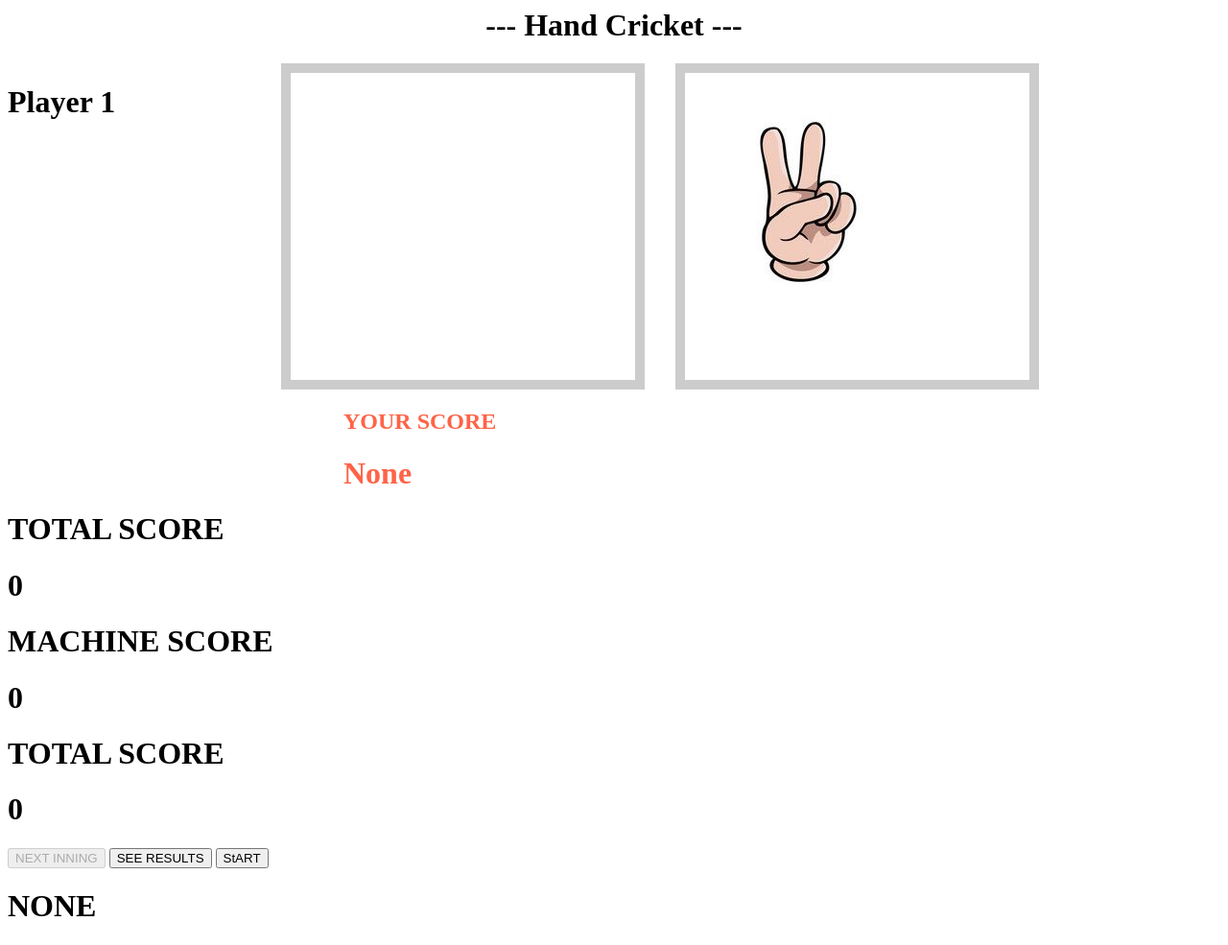
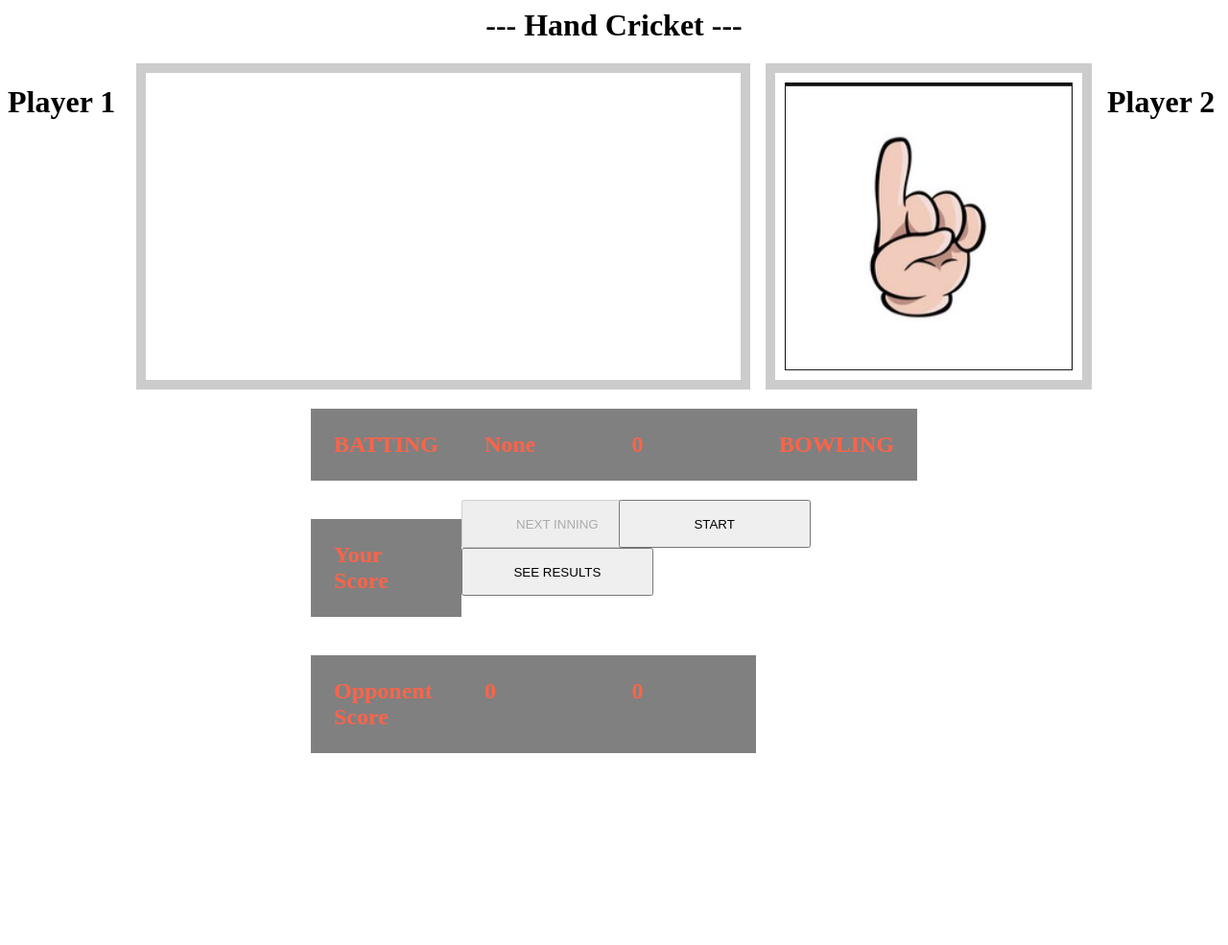
Before and after one commit to anshumyname/Hand-Cricket, a Flask app: page / in a window 1280 px wide. Shown: the whole page at 96% size. After the commit the page ends 785 px from the top, so only its background shows below. Run offline with Flask 2, Linux system fonts and the light colour scheme.

Commit message:
match working

```diff
--- a/server.py
+++ b/server.py
@@ -2,9 +2,8 @@ from flask import Flask, render_template, request, jsonify, Response, make_respo
 import requests
 from FIveFingerAPI import FiveFingerAPI
 from PIL import Image
+import numpy as np
 
-import numpy as np
-from camera import VideoCamera
 
 
 app= Flask(__name__)
@@ -29,7 +28,7 @@ def image():
     image_object = np.array(Image.open(image_file).convert('RGB'))
     image_object = image_object[:, :, ::-1].copy()
     score= FiveFingerAPI().runmodel(image_object)
-    print(score)
+
     d={"message": str(score)}
     return jsonify(d)
 
--- a/simulate.js
+++ /dev/null
@@ -1,55 +0,0 @@
-var m;
-
-var a= document.getElementsByClassName("score");
-var gsum=0; var gyt=0;
-var inning1=0;
-
-function play(){
-  call();
-}
-
-function getRandomInt(max) {
-  return Math.floor(Math.random() * Math.floor(max));
-}
-
-
-function f(){
-  var x= 1+getRandomInt(12);
-  var y=1+getRandomInt(12);
-  // x=~~x;
-  // y=~~y;
-  document.getElementsByClassName("score")[0].innerHTML=x;
-  document.getElementsByClassName("mscore")[0].innerHTML=y;
-  if(x==y){
-    inning1=inning1^1;
-    document.getElementById("next").disabled=false;
-    alert("___YOU_ARE_OUT__");
-    clearInterval(m);
-    return;
-  }
-  if(inning1==0){
-    document.getElementsByClassName("total")[0].innerHTML=gsum;
-    gsum+=x;
-  }
-  else{
-    document.getElementsByClassName("mtotal")[0].innerHTML=gyt;
-    gyt+=y;
-  }
-}
-function call(){
-    m= setInterval(f,2000);
-}
-
-function results(){
-  if(gsum==gyt){
-    alert("Draw");
-  }
-  else if(gsum>gyt){
-    alert("Player 1 Won");
-  }
-  else{
-    alert("Player 2 Won")
-  }
-}
-
-call();
--- /dev/null
+++ b/static/simulate.js
@@ -0,0 +1,55 @@
+
+var gsum=0; var gyt=0;
+var inning1=0;
+
+function play(){
+  call();
+}
+
+function getRandomInt(max) {
+  return Math.floor(Math.random() * Math.floor(max));
+}
+
+
+function f(){
+  var y= 1+getRandomInt(4);
+  var x= document.getElementById("score").innerHTML;
+  // x=~~x;
+  // y=~~y;
+  document.getElementById("image").src="/static/"+y+".jpg"
+  document.getElementById("mscore").innerHTML= y;
+  // console.log(x, y);
+  if(x==y){
+    inning1=inning1^1;
+    document.getElementById("next").disabled=false;
+    alert("___YOU_ARE_OUT__");
+    clearInterval(m);
+    return;
+  }
+  if(inning1==0){
+
+    document.getElementById("total").innerHTML=gsum;
+
+    gsum+= parseInt(x);
+  }
+  else{
+    document.getElementById("mtotal").innerHTML=gyt;
+    console.log("going to next inning -- ",y );
+    gyt+=y;
+  }
+}
+function call(){
+    m= setInterval(f,2000);
+}
+
+function results(){
+  if(gsum==gyt){
+    alert("Draw");
+  }
+  else if(gsum>gyt){
+    alert("Player 1 Won");
+  }
+  else{
+    alert("Player 2 Won")
+  }
+}
--- a/templates/index.html
+++ b/templates/index.html
@@ -1,11 +1,6 @@
 <html>
 
 <head>
-    <script type="text/javascript" src="https://cdn.jsdelivr.net/npm/@tensorflow/tfjs@0.13.5"></script>
-    <script src="https://cdn.jsdelivr.net/npm/@tensorflow/tfjs@0.10.0"></script>
-    <script src="https://cdn.jsdelivr.net/npm/@tensorflow/tfjs@latest"> </script>
-    <script src="simulate.js"></script>
-    <script src="index.js"></script>
 
 </head>
 <style>
@@ -24,25 +19,59 @@
         left: 0;
         z-index: 1
     }
+
+    .row1 {
+        display: grid;
+        grid-template-columns: 1fr 2fr 1fr;
+    }
     .container{
         display: grid;
-        grid-template-columns: 20% 30% 30% 20%;
-        grid-column-gap:2em;
+        grid-template-columns: 1fr 2fr 2fr 1fr;
+        grid-column-gap:1em;
 
     }
-    .container div{
+    .container  img, video{
         border: 10px #ccc solid ;
         padding: 10px;
 
     }
-    .div2 {
-        order:3
-        p
+
+    .currentscore {
+        display: grid;
+        /* grid-auto-rows: 2; */
+        border: 10px;
+
+        grid-template-columns: 1fr 1fr 1fr 1fr;
+        /* grid-template-rows: 50% 50%; */
     }
-    #score-title, #score{
-        justify-content: center;
+
+    .currentscore h2{
+        background: grey;
+        border: red;
+        padding:1em;
+
+    }
+
+    #score-title, #score,#total-title,#total{
+        /* justify-content: cente; */
         color: tomato;
-        margin-left: 350px;
+        /* margin-left: 350px; */
+    }
+    #mscore-title, #mscore, #mtotal-title, #mtotal{
+        /* justify-content: center; */
+        color: tomato;
+        /* margin-left: 500px; */
+    }
+
+    .play-buttons {
+        /* order: 3; */
+        columns: 3;
+        grid-column: 2/5;
+
+    }
+    .play-buttons button{
+        height: 50px;
+        width: 200px;
     }
 </style>
 
@@ -52,29 +81,44 @@
     <div class="container">
         <h1>Player 1</h1>
         <div class="div1">
-            <video id="myVideo" height=300 autoplay></video>
+            <video id="myVideo" height=300  autoplay></video>
         </div>
         <div class="div2">
-            <img src="{{url_for('static',filename='one.jpg')}}" />
+            <!-- <img id='image' src="{{url_for('static',filename='1.jpg')}}" > -->
+            <img id='image' src="/static/1.jpg" width="300" height="300" >
+                                   <!-- url_for('static',filename='3.jpg') -->
         </div>
+        <h1>Player 2</h1>
     </div>
     <script src="/static/local.js"></script>
     <script id="objDetect" src="/static/objDetect.js" data-source="myVideo" data-mirror="true" data-uploadWidth="1280"
         data-scoreThreshold="0.25"></script>
 
-    <h2 id="score-title">YOUR SCORE</h2>
+
+    <div class="row1">
+    <div></div>
+    <div class="currentscore">
+        <h2 id="score-title">BATTING</h2>
+        <h2 id="score">None</h2>
+        <h2 id="mscore">0</h2>
+        <h2 id="mscore-title">BOWLING </h2>
+        <h2 id="total-title">Your Score </h2>
+        <div class="play-buttons">
+            <button type="button" id="next" disabled="true" onclick="play()">NEXT INNING </button>
+            <button type="button"  id="results" onclick="results()">SEE RESULTS</button>
+            <button type="submit" id="preds" onclick="play()">START </button>
+        </div>
+        <h2 id="mtotal-title">Opponent Score </h2>
+        <h2 id="total">0</h2>
+        <h2 id="mtotal">0</h2>
+    </div>
+    <div></div>
+</div>
 
 
-    <h1 id="score">None</h1>
-    <h1>TOTAL SCORE </h1>
-    <h1 class="total">0</h1>
-    <h1>MACHINE SCORE </h1>
-    <h1 class="mscore">0</h1>
-    <h1>TOTAL SCORE </h1>
-    <h1 class="mtotal">0</h1>
-    <button type="button" id="next" disabled="true" onclick="play()">NEXT INNING </button>
-    <button type="button"  id="results" onclick="results()">SEE RESULTS</button>
-    <button type="submit" id="preds" onclick="predict()">StART </button>
-    <h1 id="prediction">NONE</h1>
+    <script type="text/javascript" src="{{url_for('static',filename='simulate.js')}}"></script>
+
+
 </body>
+
 </html>
```
Also changed, not shown: FIveFingerAPI.py (+31 -9 lines), static/objDetect.js (+5 -5 lines), static/1.jpg (added), static/2.jpg (added), static/3.jpg (added), static/4.jpg (added), static/5.jpg (added), static/imgs/five.jpg (deleted), static/imgs/two.jpg (deleted), static/one.jpg (deleted), 1 other file.
